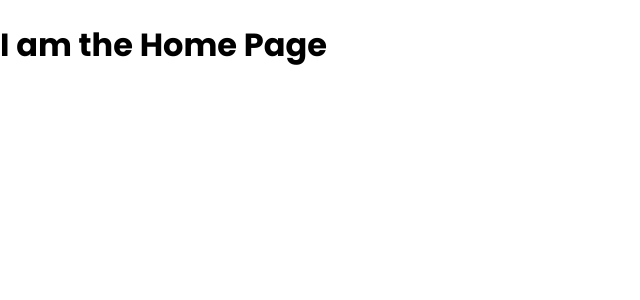
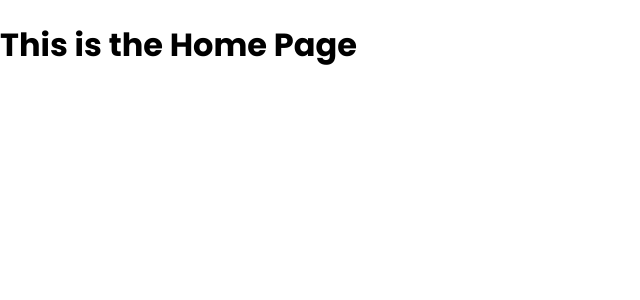
Before and after one commit to manavtimbadiya/portfolio, a React (Create React App) app: page / in a window 1280 px wide. Shown: the top 300 px of the page, without its empty margins (0-640 px from the left). Built offline with nearby package versions, Linux system fonts and the light colour scheme.

Commit message:
react-burger-menu Imported

```diff
--- a/src/components/App/App.jsx
+++ b/src/components/App/App.jsx
@@ -7,12 +7,14 @@ import Skills from "./../Skills/Skills";
 import Contact from "./../Contact/Contact";
 
 import "./App.css";
+import NavBar from "../NavBar/NavBar";
 
 const App = () =>  {
 	return (
 		<div>
 		<BrowserRouter>
 			<div>
+				<NavBar />
 				<Route path="/" exact component={Home} />
 				<Route path="/about" component={About} />
 				<Route path="/projects" component={Projects} />
--- a/src/components/Home/Home.jsx
+++ b/src/components/Home/Home.jsx
@@ -4,7 +4,7 @@ import "./Home.css";
 const Home = () => {
 	return (
 			<div>
-				<h1>I am the Home Page</h1>
+				<h1>This is the Home Page</h1>
 			</div>
 		);
 };
--- /dev/null
+++ b/src/components/NavBar/NavBar.jsx
@@ -0,0 +1,26 @@
+import React from "react";
+import { slide as Menu } from 'react-burger-menu';
+
+import "./NavBar.css";
+
+class NavBar extends React.Component {
+	render(){
+		return (
+	      <Menu>
+	      {/* We NEVER want to use <a> inside our react router application */}
+    	    <a id="home" className="menu-item" href="/">
+    	    	Home
+    	    </a>
+        	<a id="about" className="menu-item" href="/about">
+        		About
+        	</a>
+        	<a id="projects" className="menu-item" href="/projects">
+        		Projects
+        	</a>
+
+	      </Menu>
+    	);
+	}
+}
+
+export default NavBar;
```
Also changed, not shown: src/components/NavBar/NavBar.css (added).
